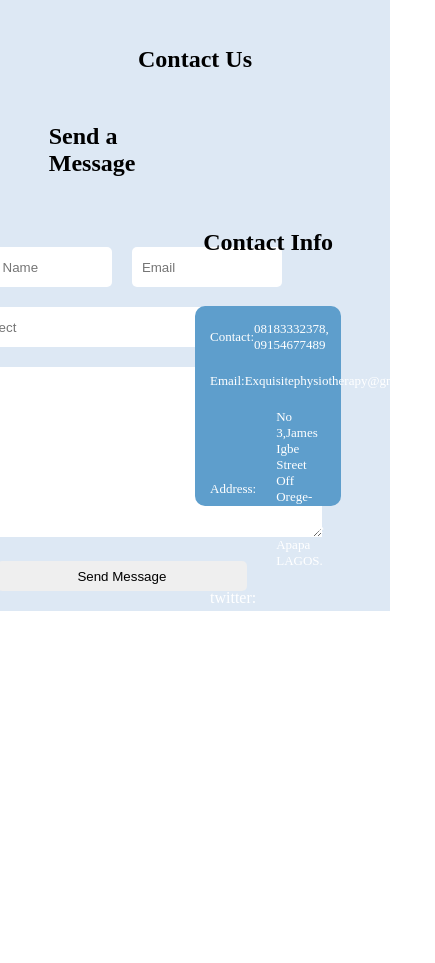
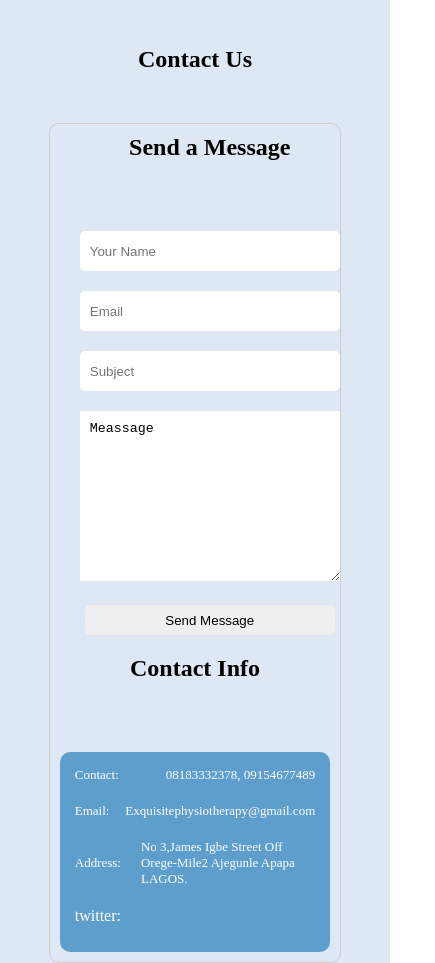
Before and after one commit to youngmentor/Exquisite-Clinic, a React (Vite) app: page / in a window 390 px wide. Shown: the part 3780-4743 px from the top of the page, 435 px wide, since content can reach past the window. Before the commit the page ends 4391 px from the top, so only its background shows below. Built offline with nearby package versions, Linux system fonts and the light colour scheme.

Commit message:
make new changes

```diff
--- a/src/Contact/Contact.css
+++ b/src/Contact/Contact.css
@@ -5,27 +5,37 @@
     align-items: center;
     justify-content: center;
     margin-top: 50px;
+    /* background-color: red; */
 }
 
 .Contact_Main_Wrap {
     width: 75%;
+    /* height: 400px; */
     display: flex;
     flex-wrap: wrap;
-    /* flex-direction: column; */
-    align-items: center;
+    /* align-items: center; */
     justify-content: space-between;
     margin-top: 50px;
+    border-radius: 10px;
+    border: 1px solid rgb(206, 203, 203);
+    padding: 10px;
 }
 
 .Contact_Message_Wrap{
-    width: 50%;
+    /* width: 50%; */
+    display: flex;
+    flex-direction: column;
+    align-items: center;
+}
+.Contact_Contact_Wrap{
+   width: 400px;
     display: flex;
     flex-direction: column;
     align-items: center;
 }
 
 .Message_Textarea {
-    width: 400px;
+    width: 320px;
     outline: none;
     border: none;
     padding: 10px;
@@ -38,7 +48,7 @@
     flex-direction: column;
     gap: 20px;
     background-color: #5E9ECC;
-    margin-top: 50px;
+    margin-top: 70px;
     padding: 15px;
     color: white;
     border-radius: 10px;
@@ -76,6 +86,7 @@
 
 .Message_Inpu_Main {
     display: flex;
+
     flex-direction: column;
     align-items: center;
     justify-content: center;
@@ -85,6 +96,7 @@
 
 .Message_Input_Wrap {
     display: flex;
+    flex-wrap: wrap;
     /* flex-direction: column; */
     gap: 20px;
 }
@@ -123,7 +135,7 @@
     }
 
     .Address {
-        width: 100%;
+        /* width: 100%; */
         display: flex;
         align-items: center;
         justify-content: space-between;
@@ -131,4 +143,19 @@
         gap: 20px;
 
     }
+    .Message_Textarea{
+        width: 260px;
+    }
+    .Message_Subject {
+        width: 260px;
+    }
+    .Message_Input {
+        gap: 10px;
+        width: 260px;
+        height: 40px;
+        border-radius: 5px;
+        padding: 10px;
+        border: none;
+        outline: none;
+    }
 }
--- a/src/Contact/Contact.jsx
+++ b/src/Contact/Contact.jsx
@@ -27,7 +27,7 @@ const Contact = () => {
                         </div>
                     </div>
                 </div>
-                <div className='Contact_Message_Wrap'>
+                <div className='Contact_Contact_Wrap'>
                     <h2>Contact Info</h2>
                     <div className='Contact_Wrap'>
 
```
